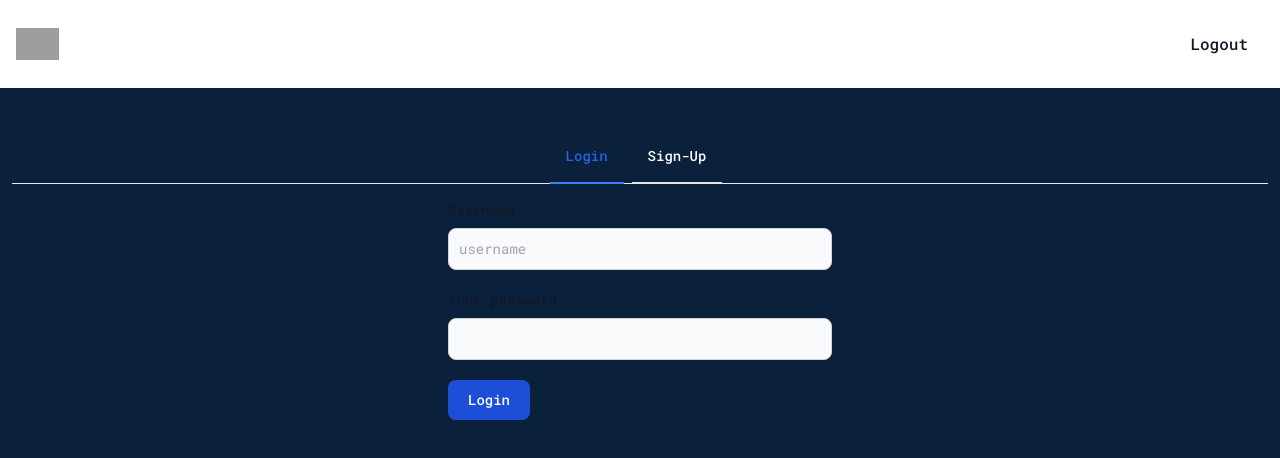
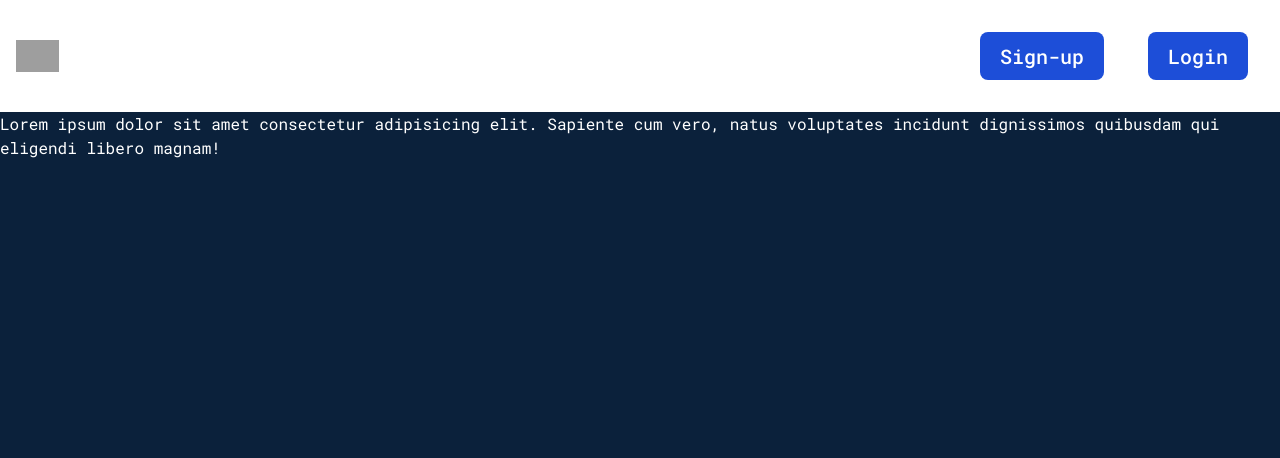
Before and after one commit to ThembaMtshelwane/client, a React (Vite) app: page / in a window 1280 px wide. Shown: the top 458 px of the page. Built offline with nearby package versions, Linux system fonts and the light colour scheme; grey boxes are pictures that could not be loaded.

Commit message:
Generic modal added for auth buttons

```diff
--- a/src/components/Modals/AddModal.tsx
+++ b/src/components/Modals/AddModal.tsx
@@ -10,7 +10,6 @@ const AddModal: React.FC = () => {
 
   const handleSubmit = (e: React.FormEvent<HTMLFormElement>) => {
     e.preventDefault();
-    // Handle form submission logic here
   };
 
   return (
@@ -18,7 +17,7 @@ const AddModal: React.FC = () => {
       {/* Modal toggle */}
       <button
         onClick={toggleModal}
-        className="flex gap-3 items-center text-white bg-blue-700 hover:bg-blue-800 focus:ring-4 focus:outline-none focus:ring-blue-300 font-medium rounded-lg text-sm px-5 py-2.5 text-center dark:bg-blue-600 dark:hover:bg-blue-700 dark:focus:ring-blue-800"
+        className=" flex gap-3 items-center text-white bg-blue-700 hover:bg-blue-800 focus:ring-4 focus:outline-none focus:ring-blue-300 font-medium rounded-lg text-sm px-5 py-2.5 text-center dark:bg-blue-600 dark:hover:bg-blue-700 dark:focus:ring-blue-800"
         type="button"
       >
         <IoAdd className="text-2xl" />
--- a/src/components/Modals/Login.tsx
+++ b/src/components/Modals/Login.tsx
@@ -1,16 +1,17 @@
 import React from "react";
 import AuthForm from "../AuthFrom";
+import Modal from "./Modal";
 
 type Props = {};
 
 const Login = (props: Props) => {
   const login = async () => {
-    console.log("user signed up");
+    console.log("logged in");
   };
   return (
-    <>
-      <AuthForm handleFormData={login} isSignUp={false} />
-    </>
+    <Modal name={"Login"}>
+      <AuthForm handleFormData={() => {}} />
+    </Modal>
   );
 };
 export default Login;
--- /dev/null
+++ b/src/components/Modals/Modal.tsx
@@ -0,0 +1,72 @@
+import React, { useState } from "react";
+
+type Props = { name: string; children: any };
+
+const Modal = ({ name, children }: Props) => {
+  const [isOpen, setIsOpen] = useState(false);
+
+  const toggleModal = () => {
+    setIsOpen((prevState) => !prevState);
+  };
+
+  return (
+    <>
+      {/* Modal toggle */}
+      <button
+        onClick={toggleModal}
+        className="flex gap-3 w-full justify-center items-center text-white bg-blue-700 hover:bg-blue-800 focus:ring-4 focus:outline-none focus:ring-blue-300 font-medium rounded-lg text-sm px-5 py-2.5 text-center dark:bg-blue-600 dark:hover:bg-blue-700 dark:focus:ring-blue-800"
+        type="button"
+      >
+        <p className="text-xl">{name}</p>
+      </button>
+
+      {/* Main modal */}
+      {isOpen && (
+        <div
+          id="authentication-modal"
+          aria-hidden="true"
+          className="fixed inset-0 z-50 flex justify-center items-center w-full h-full bg-black bg-opacity-50"
+        >
+          <div className="relative p-4 w-full max-w-md max-h-full">
+            {/* Modal content */}
+            <div className="relative bg-white rounded-lg shadow dark:bg-gray-700 p-4">
+              {/* Modal header */}
+              <div className="flex items-center justify-between mb-4 md:p-5 border-b rounded-t dark:border-gray-600">
+                <h3 className="text-xl font-semibold text-gray-900 dark:text-white">
+                  {name}
+                </h3>
+                <button
+                  type="button"
+                  className="text-gray-400 bg-transparent hover:bg-gray-200 hover:text-gray-900 rounded-lg text-sm w-8 h-8 ms-auto inline-flex justify-center items-center dark:hover:bg-gray-600 dark:hover:text-white"
+                  onClick={toggleModal}
+                >
+                  <svg
+                    className="w-3 h-3"
+                    aria-hidden="true"
+                    xmlns="http://www.w3.org/2000/svg"
+                    fill="none"
+                    viewBox="0 0 14 14"
+                  >
+                    <path
+                      stroke="currentColor"
+                      strokeLinecap="round"
+                      strokeLinejoin="round"
+                      strokeWidth="2"
+                      d="m1 1 6 6m0 0 6 6M7 7l6-6M7 7l-6 6"
+                    />
+                  </svg>
+                  <span className="sr-only">Close modal</span>
+                </button>
+              </div>
+
+              {/* Modal body */}
+              {children}
+            </div>
+          </div>
+        </div>
+      )}
+    </>
+  );
+};
+
+export default Modal;
--- a/src/components/Modals/SignUp.tsx
+++ b/src/components/Modals/SignUp.tsx
@@ -1,5 +1,6 @@
 import React from "react";
 import AuthForm from "../AuthFrom";
+import Modal from "./Modal";
 
 type Props = {};
 
@@ -9,7 +10,9 @@ const SignUp = (props: Props) => {
   };
   return (
     <>
-      <AuthForm handleFormData={signUp} isSignUp={true} />
+      <Modal name={"Sign-up"}>
+        <AuthForm handleFormData={() => {}} isSignUp={true} />
+      </Modal>
     </>
   );
 };
--- a/src/components/Navbar.tsx
+++ b/src/components/Navbar.tsx
@@ -1,10 +1,14 @@
 import React, { useState } from "react";
+import Modal from "./Modals/Modal";
+import AuthForm from "./AuthFrom";
+import Login from "./Modals/Login";
+import SignUp from "./Modals/SignUp";
 
 type Props = {};
 
 const Navbar = (props: Props) => {
   const [isMenuOpen, setIsMenuOpen] = useState(false);
-  const user = true;
+  const user = false;
 
   const toggleMenu = () => {
     setIsMenuOpen((prevState) => !prevState);
@@ -52,20 +56,16 @@ const Navbar = (props: Props) => {
           }`}
           id="navbar-user"
         >
-          <ul className="flex flex-col font-medium p-4  mt-4 border border-gray-100 rounded-lg bg-gray-50 sm:space-x-8 rtl:space-x-reverse sm:flex-row sm:mt-0 sm:border-0 sm:bg-white dark:bg-gray-800 sm:dark:bg-gray-900 dark:border-gray-700">
+          <ul className="flex flex-col font-medium p-4 gap-3  mt-4 border border-gray-100 rounded-lg bg-gray-50 sm:space-x-8 rtl:space-x-reverse sm:flex-row sm:mt-0 sm:border-0 sm:bg-white dark:bg-gray-800 sm:dark:bg-gray-900 dark:border-gray-700">
             {!user && (
               <li>
-                <button className="block py-2 px-3 text-white bg-blue-700 rounded sm:bg-transparent sm:text-blue-700 md:p-0 sm:dark:text-blue-500">
-                  Sign-up
-                </button>
+                <SignUp />
               </li>
             )}
 
             {!user && (
               <li>
-                <button className="block py-2 px-3 text-gray-900 rounded hover:bg-gray-100 md:hover:bg-transparent md:hover:text-blue-700 md:p-0 dark:text-white md:dark:hover:text-blue-500 dark:hover:bg-gray-700 dark:hover:text-white md:dark:hover:bg-transparent">
-                  Login
-                </button>
+                <Login />
               </li>
             )}
 
--- a/src/components/Tab.tsx
+++ /dev/null
@@ -1,74 +0,0 @@
-import React, { useState } from "react";
-import SignUp from "./Modals/SignUp";
-import Login from "./Modals/Login";
-
-const TabComponent: React.FC = () => {
-  const [activeTab, setActiveTab] = useState<string>("login");
-
-  const renderTabContent = () => {
-    switch (activeTab) {
-      case "sign-up":
-        return <SignUp />;
-      case "login":
-        return <Login />;
-        return (
-          <div className="p-4 rounded-lg bg-gray-50 dark:bg-gray-800">
-            <p className="text-sm text-gray-500 dark:text-gray-400">
-              This is some placeholder content for the{" "}
-              <strong className="font-medium text-gray-800 dark:text-white">
-                Contacts tab's associated content
-              </strong>
-              . Clicking another tab will toggle the visibility of this one.
-            </p>
-          </div>
-        );
-      default:
-        return null;
-    }
-  };
-
-  return (
-    <div className="h-[70vh] flex items-center justify-center">
-      <div className="w-full h-[500px] p-3">
-        <div className="mb-4 border-b  border-gray-200 dark:border-gray-700 ">
-          <ul
-            className="flex flex-wrap -mb-px text-sm font-medium text-center justify-center"
-            role="tablist"
-          >
-            <li className="me-2" role="presentation">
-              <button
-                className={`inline-block p-4 border-b-2 rounded-t-lg ${
-                  activeTab === "login"
-                    ? "border-blue-500 text-blue-600"
-                    : "hover:text-gray-600 hover:border-gray-300 dark:hover:text-gray-300"
-                }`}
-                onClick={() => setActiveTab("login")}
-                type="button"
-                role="tab"
-              >
-                Login
-              </button>
-            </li>
-            <li className="me-2" role="presentation">
-              <button
-                className={`inline-block p-4 border-b-2 rounded-t-lg ${
-                  activeTab === "sign-up"
-                    ? "border-blue-500 text-blue-600"
-                    : "hover:text-gray-600 hover:border-gray-300 dark:hover:text-gray-300"
-                }`}
-                onClick={() => setActiveTab("sign-up")}
-                type="button"
-                role="tab"
-              >
-                Sign-Up
-              </button>
-            </li>
-          </ul>
-        </div>
-        <div>{renderTabContent()}</div>
-      </div>
-    </div>
-  );
-};
-
-export default TabComponent;
--- a/src/components/TaskItem.tsx
+++ b/src/components/TaskItem.tsx
@@ -11,7 +11,12 @@ const TaskItem = (props: Props) => {
       </section>
       <section className=" w-fit space-x-4 mt-3 sm:mt-0 flex">
         <EditModal />
-        <button className="p-2  border-2 px-4">Delete</button>
+        <button
+          className="flex gap-3 items-center text-white bg-blue-700 hover:bg-blue-800 focus:ring-4 focus:outline-none focus:ring-blue-300 font-medium rounded-lg text-sm px-5 py-2.5 text-center dark:bg-blue-600 dark:hover:bg-blue-700 dark:focus:ring-blue-800"
+          type="button"
+        >
+          <p className="text-xl">Delete</p>
+        </button>
       </section>
     </div>
   );
--- a/src/pages/LandingPage.tsx
+++ b/src/pages/LandingPage.tsx
@@ -1,10 +1,15 @@
 import React from "react";
-import TabComponent from "../components/Tab";
 
 type Props = {};
 
 const LandingPage = (props: Props) => {
-  return <TabComponent />;
+  return (
+    <>
+      Lorem ipsum dolor sit amet consectetur adipisicing elit. Sapiente cum
+      vero, natus voluptates incidunt dignissimos quibusdam qui eligendi libero
+      magnam!
+    </>
+  );
 };
 
 export default LandingPage;
```
